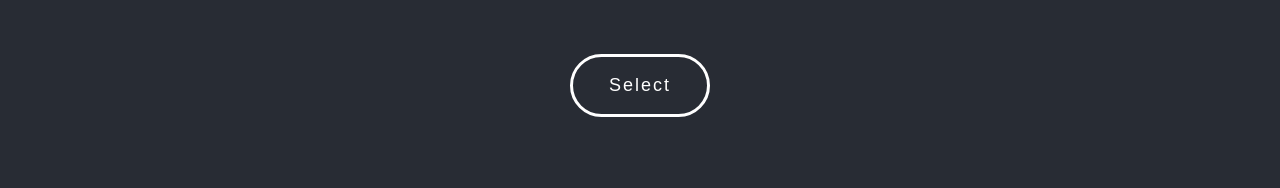
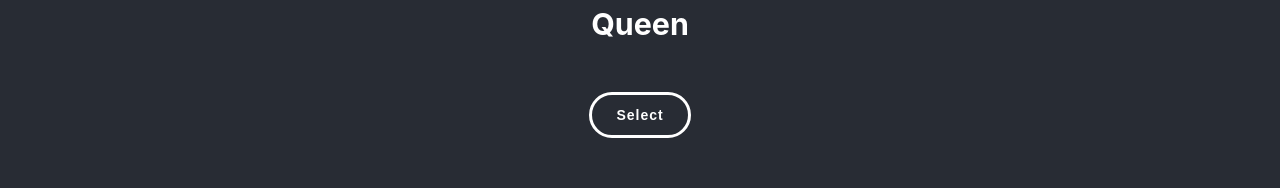
Before and after one commit to ignatiuschristanto/homework-2-1, a React (Create React App) app: page / in a window 1280 px wide. Shown: the part 567-755 px from the top of the page. Built offline with nearby package versions, Linux system fonts and the light colour scheme.

Commit message:
adding new CSS styling

```diff
--- a/src/App.css
+++ b/src/App.css
@@ -1,16 +1,5 @@
 .App {
   text-align: center;
-}
-
-.App-logo {
-  height: 40vmin;
-  pointer-events: none;
-}
-
-@media (prefers-reduced-motion: no-preference) {
-  .App-logo {
-    animation: App-logo-spin infinite 20s linear;
-  }
 }
 
 .App {
@@ -18,21 +7,33 @@
   min-height: 100vh;
   display: flex;
   flex-direction: column;
-  align-items: center;
   justify-content: center;
   font-size: calc(10px + 2vmin);
   color: white;
+  padding: 30px 0px;
 }
-
 
 .new-btn {
   background: transparent;
 	color: #fff;
 	border: 3px solid #fff;
 	border-radius: 50px;
-  font-size:18px;
-	padding: 18px 36px;
-  letter-spacing: 2px;
+  font-size:14px;
+	padding: 12px 24px;
 	cursor: pointer;
   margin-top: 20px;
+  font-weight: bold;
+  letter-spacing: 1px;
 }
+
+.new-btn:hover {
+  color: #282c34;
+  background-color: #fff;
+}
+
+.playlist-title {
+  border-bottom: 2px solid;
+  max-width: 1170px;
+  margin: 0 auto;
+  padding-bottom: 15px;
+}
```
Also changed, not shown: src/Component/song/index.css (added, +22 -0 lines).
